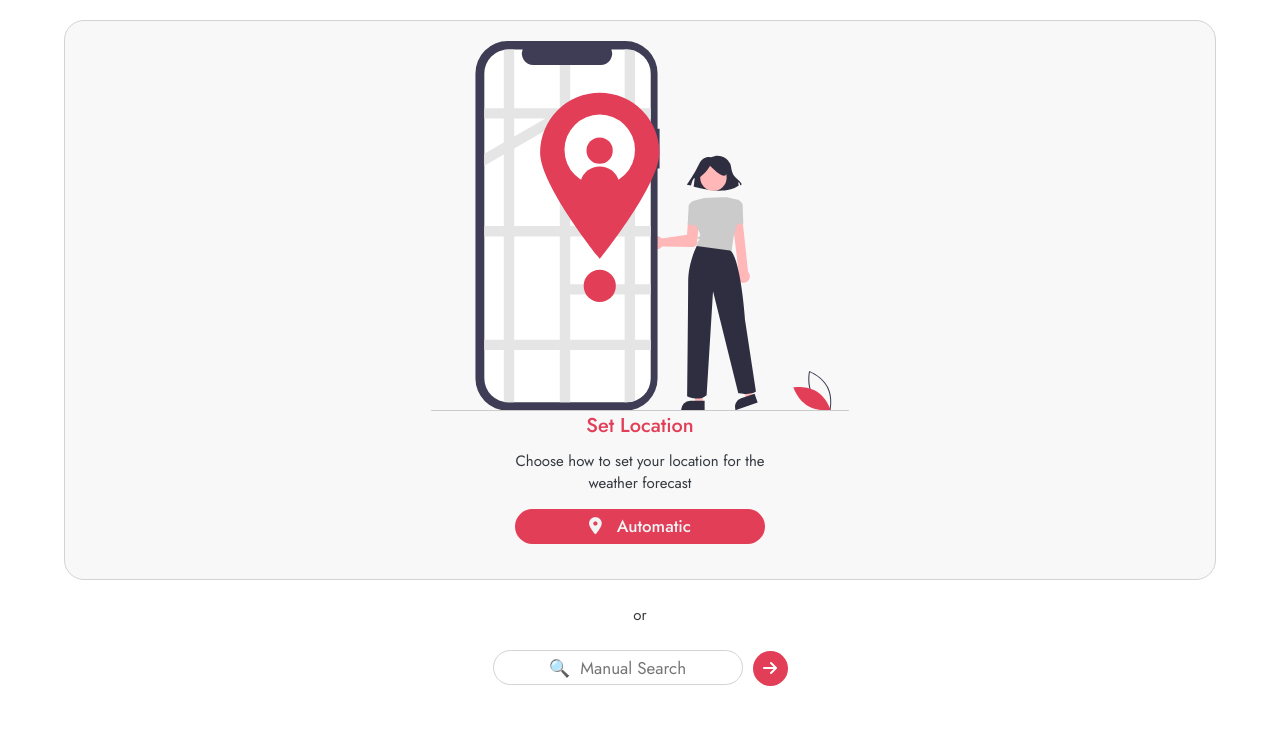
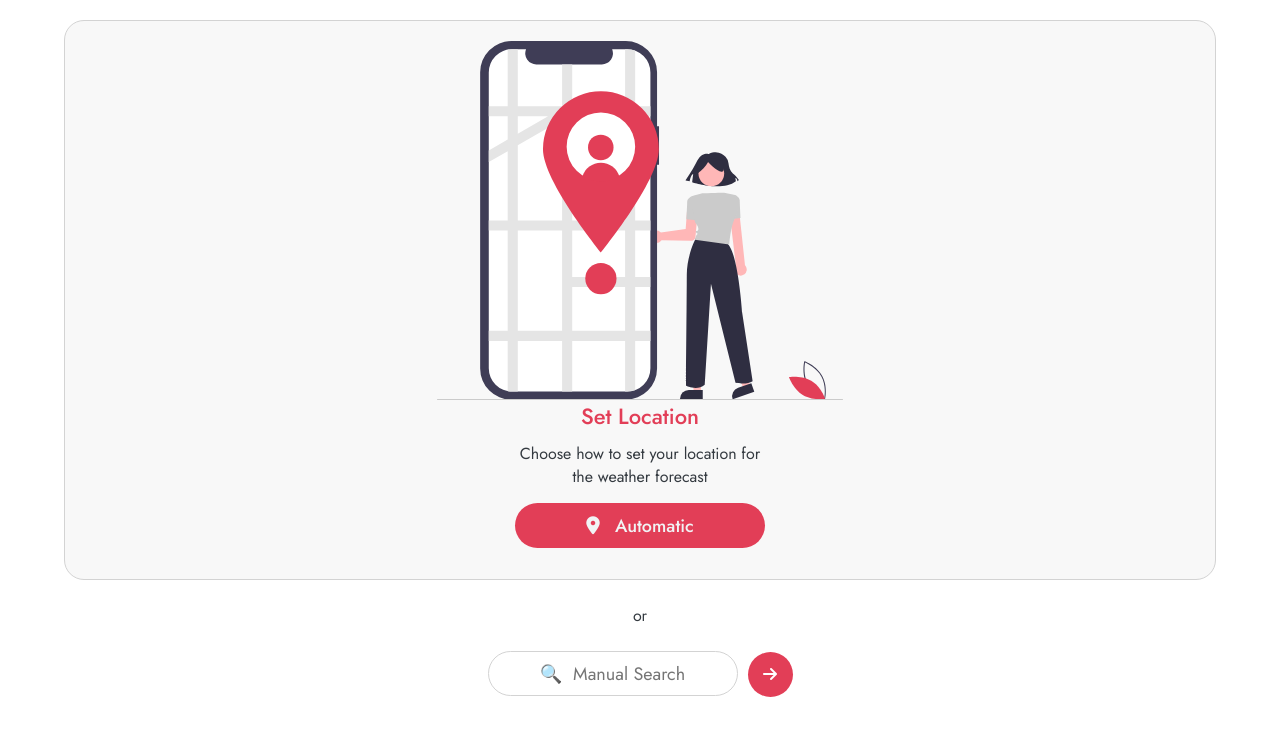
Before and after one commit to acgeoffrey/react-weather, a React (Vite) app: page / in a window 1280 px wide. Shown: the top 736 px of the page. Built offline with nearby package versions, Linux system fonts and the light colour scheme; no server answers.

Commit message:
edit: styles on citySelect component

```diff
--- a/src/index.css
+++ b/src/index.css
@@ -42,32 +42,32 @@ body::-webkit-scrollbar {
 
 .btn {
   width: 25rem;
-  height: 3.5rem;
+  height: 4.5rem;
   border: none;
-  border-radius: 2rem;
+  border-radius: 3rem;
   font-family: inherit;
 }
 
 .btn-gps {
   background-color: #e23e57;
   font-weight: 500;
-  font-size: 1.7rem;
+  font-size: 1.8rem;
   color: var(--color-light);
 }
 
 input {
   width: 25rem;
-  height: 3.5rem;
-  border-radius: 2rem;
+  height: 4.5rem;
+  border-radius: 3rem;
   border: 1px solid #d3d3d3;
   font-family: inherit;
   text-align: center;
-  font-size: 1.7rem;
+  font-size: 1.8rem;
 }
 
 .btn-city-submit {
-  height: 3.5rem;
-  width: 3.5rem;
+  height: 4.5rem;
+  width: 4.5rem;
   border-radius: 50%;
   background-color: var(--color-accent);
   color: white;
--- a/src/styles/CitySelect.module.css
+++ b/src/styles/CitySelect.module.css
@@ -22,12 +22,12 @@
 
 .gpsContainer img {
   width: 80%;
-  height: 70%;
+  height: 68%;
 }
 
 .gpsContainer p {
   color: #e23e57;
-  font-size: 2rem;
+  font-size: 2.2rem;
   font-weight: 500;
   margin-bottom: 1rem;
 }
@@ -36,9 +36,9 @@
   width: 25rem;
   text-align: center;
   margin-bottom: 1.5rem;
-  font-size: 1.5rem;
+  font-size: 1.6rem;
 }
 
 .orPara {
-  font-size: 1.5rem;
+  font-size: 1.6rem;
 }
```
